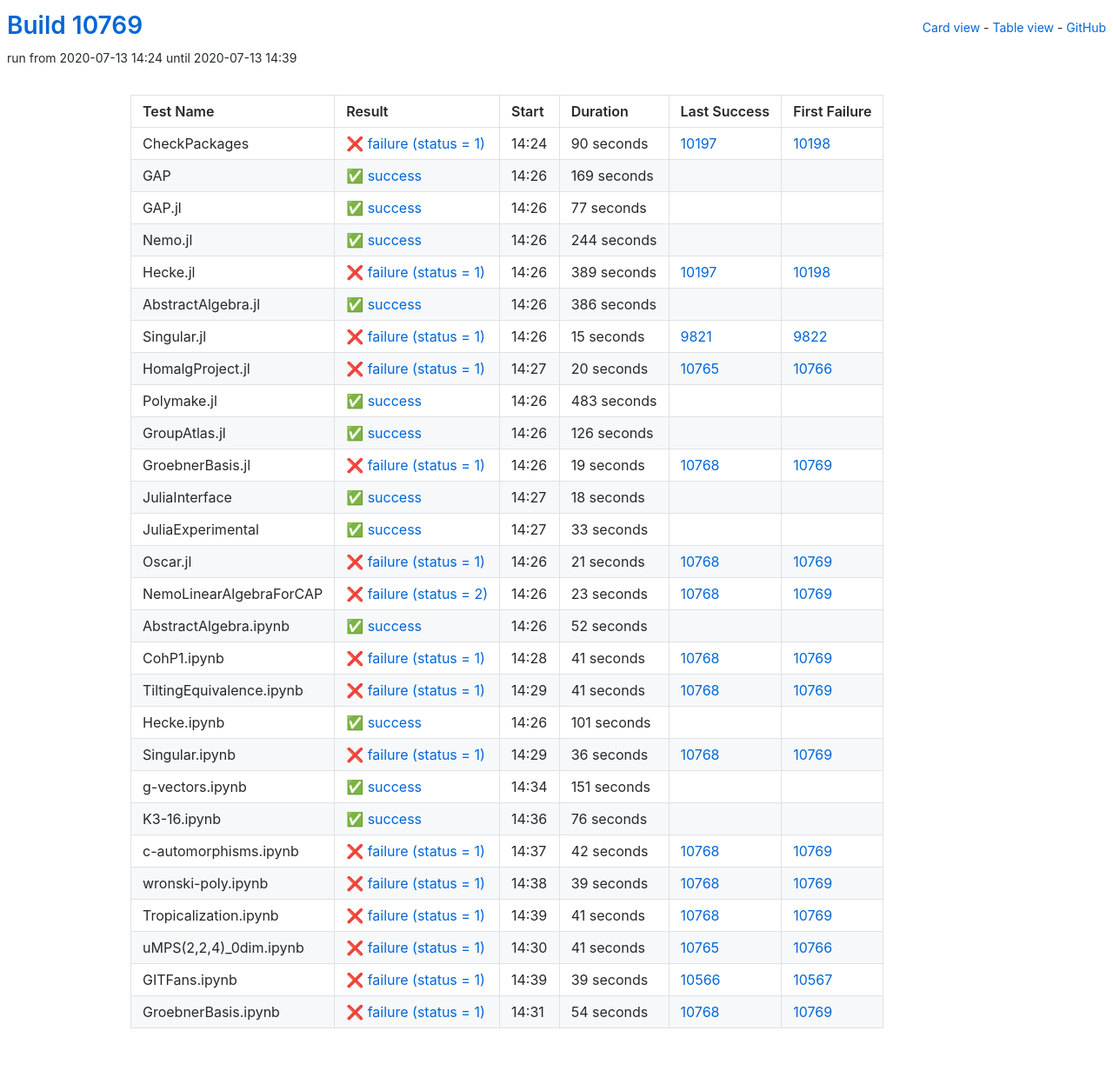
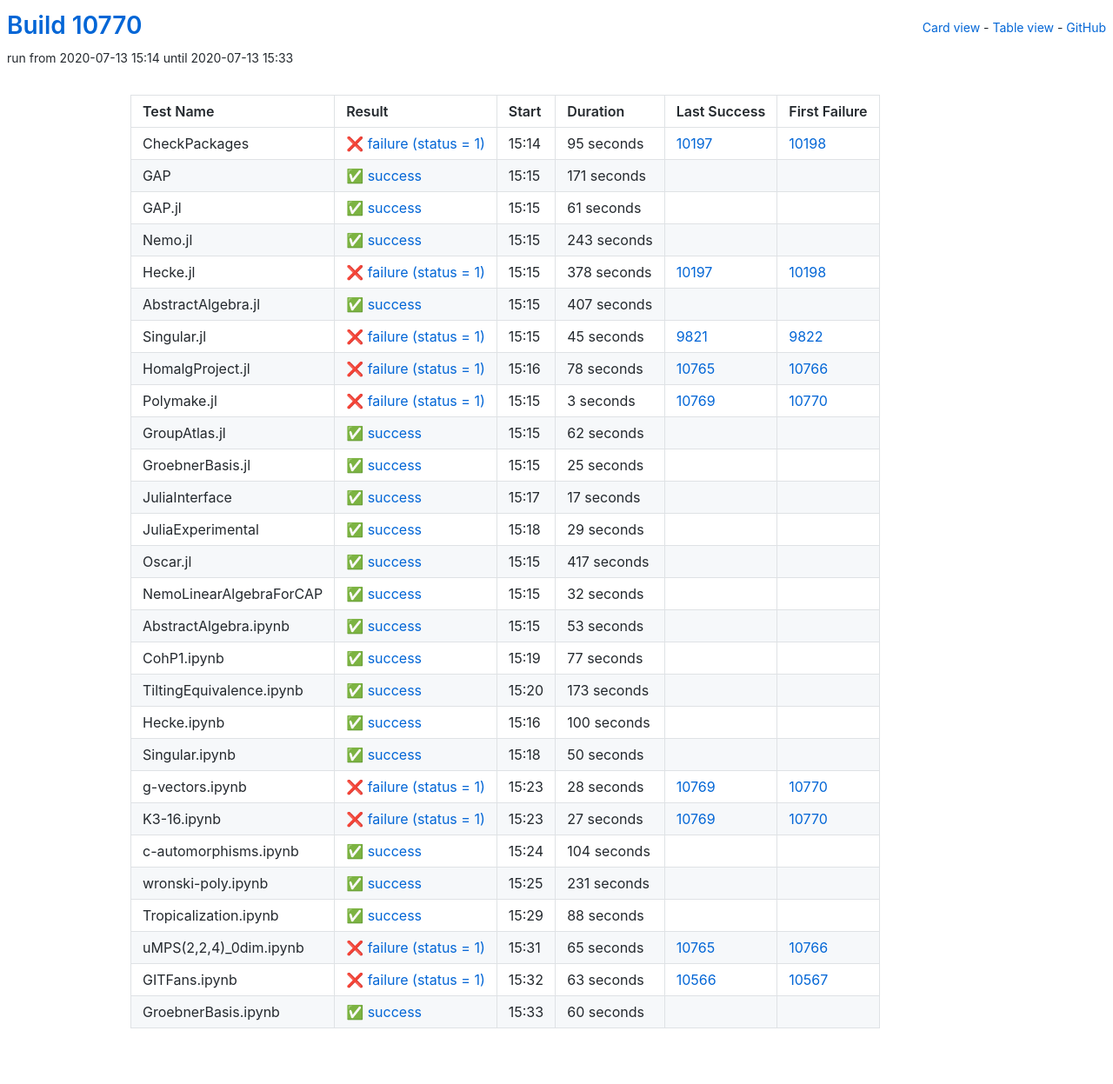
Before and after one commit to oscar-system/oscar-ci-status, a Jekyll site: the page built from table.html, in a window 1280 px wide. Shown: the whole page at 87% size. Built offline with Jekyll 4.4.1, drawn with Linux system fonts in a browser that asks for light colours.

Commit message:
Build #10770

```diff
--- a/_data/ci.yml
+++ b/_data/ci.yml
@@ -1,6 +1,6 @@
 ---
-build: 10769
-build_url: https://oscarci.mathematik.uni-kl.de/job/oscar/10769/
+build: 10770
+build_url: https://oscarci.mathematik.uni-kl.de/job/oscar/10770/
 job: oscar
 organization: oscar-system
 repo: oscar-ci-status
@@ -8,32 +8,200 @@
 tests:
 - name: CheckPackages
   id: checkpackages
-  log: https://oscarci.mathematik.uni-kl.de/job/oscar/10769/artifact/logs/build-10769/CheckPackages.log
-  start: 2020-07-13 14:24
+  log: https://oscarci.mathematik.uni-kl.de/job/oscar/10770/artifact/logs/build-10770/CheckPackages.log
+  start: 2020-07-13 15:14
   success: false
   exitcode: 1
   status: failure
-  duration: 90
+  duration: 95
   last_success: 10197
   last_success_url: https://oscarci.mathematik.uni-kl.de/job/oscar/10197/
   first_failure: 10198
   first_failure_url: https://oscarci.mathematik.uni-kl.de/job/oscar/10198/
 - name: GAP
   id: gap
-  log: https://oscarci.mathematik.uni-kl.de/job/oscar/10769/artifact/logs/build-10769/GAP.log
-  start: 2020-07-13 14:26
+  log: https://oscarci.mathematik.uni-kl.de/job/oscar/10770/artifact/logs/build-10770/GAP.log
+  start: 2020-07-13 15:15
   success: true
   exitcode: 0
   status: success
-  duration: 169
+  duration: 171
   last_success: false
   last_success_url:
   first_failure: false
   first_failure_url:
 - name: GAP.jl
   id: gap-jl
-  log: https://oscarci.mathematik.uni-kl.de/job/oscar/10769/artifact/logs/build-10769/GAP.jl.log
-  start: 2020-07-13 14:26
+  log: https://oscarci.mathematik.uni-kl.de/job/oscar/10770/artifact/logs/build-10770/GAP.jl.log
+  start: 2020-07-13 15:15
+  success: true
+  exitcode: 0
+  status: success
+  duration: 61
+  last_success: false
+  last_success_url:
+  first_failure: false
+  first_failure_url:
+- name: Nemo.jl
+  id: nemo-jl
+  log: https://oscarci.mathematik.uni-kl.de/job/oscar/10770/artifact/logs/build-10770/Nemo.jl.log
+  start: 2020-07-13 15:15
+  success: true
+  exitcode: 0
+  status: success
+  duration: 243
+  last_success: false
+  last_success_url:
+  first_failure: false
+  first_failure_url:
+- name: Hecke.jl
+  id: hecke-jl
+  log: https://oscarci.mathematik.uni-kl.de/job/oscar/10770/artifact/logs/build-10770/Hecke.jl.log
+  start: 2020-07-13 15:15
+  success: false
+  exitcode: 1
+  status: failure
+  duration: 378
+  last_success: 10197
+  last_success_url: https://oscarci.mathematik.uni-kl.de/job/oscar/10197/
+  first_failure: 10198
+  first_failure_url: https://oscarci.mathematik.uni-kl.de/job/oscar/10198/
+- name: AbstractAlgebra.jl
+  id: abstractalgebra-jl
+  log: https://oscarci.mathematik.uni-kl.de/job/oscar/10770/artifact/logs/build-10770/AbstractAlgebra.jl.log
+  start: 2020-07-13 15:15
+  success: true
+  exitcode: 0
+  status: success
+  duration: 407
+  last_success: false
+  last_success_url:
+  first_failure: false
+  first_failure_url:
+- name: Singular.jl
+  id: singular-jl
+  log: https://oscarci.mathematik.uni-kl.de/job/oscar/10770/artifact/logs/build-10770/Singular.jl.log
+  start: 2020-07-13 15:15
+  success: false
+  exitcode: 1
+  status: failure
+  duration: 45
+  last_success: 9821
+  last_success_url: https://oscarci.mathematik.uni-kl.de/job/oscar/9821/
+  first_failure: 9822
+  first_failure_url: https://oscarci.mathematik.uni-kl.de/job/oscar/9822/
+- name: HomalgProject.jl
+  id: homalgproject-jl
+  log: https://oscarci.mathematik.uni-kl.de/job/oscar/10770/artifact/logs/build-10770/HomalgProject.jl.log
+  start: 2020-07-13 15:16
+  success: false
+  exitcode: 1
+  status: failure
+  duration: 78
+  last_success: 10765
+  last_success_url: https://oscarci.mathematik.uni-kl.de/job/oscar/10765/
+  first_failure: 10766
+  first_failure_url: https://oscarci.mathematik.uni-kl.de/job/oscar/10766/
+- name: Polymake.jl
+  id: polymake-jl
+  log: https://oscarci.mathematik.uni-kl.de/job/oscar/10770/artifact/logs/build-10770/Polymake.jl.log
+  start: 2020-07-13 15:15
+  success: false
+  exitcode: 1
+  status: failure
+  duration: 3
+  last_success: 10769
+  last_success_url: https://oscarci.mathematik.uni-kl.de/job/oscar/10769/
+  first_failure: 10770
+  first_failure_url: https://oscarci.mathematik.uni-kl.de/job/oscar/10770/
+- name: GroupAtlas.jl
+  id: groupatlas-jl
+  log: https://oscarci.mathematik.uni-kl.de/job/oscar/10770/artifact/logs/build-10770/GroupAtlas.jl.log
+  start: 2020-07-13 15:15
+  success: true
+  exitcode: 0
+  status: success
+  duration: 62
+  last_success: false
+  last_success_url:
+  first_failure: false
+  first_failure_url:
+- name: GroebnerBasis.jl
+  id: groebnerbasis-jl
+  log: https://oscarci.mathematik.uni-kl.de/job/oscar/10770/artifact/logs/build-10770/GroebnerBasis.jl.log
+  start: 2020-07-13 15:15
+  success: true
+  exitcode: 0
+  status: success
+  duration: 25
+  last_success: false
+  last_success_url:
+  first_failure: false
+  first_failure_url:
+- name: JuliaInterface
+  id: juliainterface
+  log: https://oscarci.mathematik.uni-kl.de/job/oscar/10770/artifact/logs/build-10770/JuliaInterface.log
+  start: 2020-07-13 15:17
+  success: true
+  exitcode: 0
+  status: success
+  duration: 17
+  last_success: false
+  last_success_url:
+  first_failure: false
+  first_failure_url:
+- name: JuliaExperimental
+  id: juliaexperimental
+  log: https://oscarci.mathematik.uni-kl.de/job/oscar/10770/artifact/logs/build-10770/JuliaExperimental.log
+  start: 2020-07-13 15:18
+  success: true
+  exitcode: 0
+  status: success
+  duration: 29
+  last_success: false
+  last_success_url:
+  first_failure: false
+  first_failure_url:
+- name: Oscar.jl
+  id: oscar-jl
+  log: https://oscarci.mathematik.uni-kl.de/job/oscar/10770/artifact/logs/build-10770/Oscar.jl.log
+  start: 2020-07-13 15:15
+  success: true
+  exitcode: 0
+  status: success
+  duration: 417
+  last_success: false
+  last_success_url:
+  first_failure: false
+  first_failure_url:
+- name: NemoLinearAlgebraForCAP
+  id: nemolinearalgebraforcap
+  log: https://oscarci.mathematik.uni-kl.de/job/oscar/10770/artifact/logs/build-10770/NemoLinearAlgebraForCAP.log
+  start: 2020-07-13 15:15
+  success: true
+  exitcode: 0
+  status: success
+  duration: 32
+  last_success: false
+  last_success_url:
+  first_failure: false
+  first_failure_url:
+- name: AbstractAlgebra.ipynb
+  id: abstractalgebra-ipynb
+  log: https://oscarci.mathematik.uni-kl.de/job/oscar/10770/artifact/logs/build-10770/AbstractAlgebra.ipynb.log
+  start: 2020-07-13 15:15
+  success: true
+  exitcode: 0
+  status: success
+  duration: 53
+  last_success: false
+  last_success_url:
+  first_failure: false
+  first_failure_url:
+- name: CohP1.ipynb
+  id: cohp1-ipynb
+  log: https://oscarci.mathematik.uni-kl.de/job/oscar/10770/artifact/logs/build-10770/CohP1.ipynb.log
+  start: 2020-07-13 15:19
   success: true
   exitcode: 0
   status: success
@@ -42,303 +210,135 @@
   last_success_url:
   first_failure: false
   first_failure_url:
-- name: Nemo.jl
-  id: nemo-jl
-  log: https://oscarci.mathematik.uni-kl.de/job/oscar/10769/artifact/logs/build-10769/Nemo.jl.log
-  start: 2020-07-13 14:26
+- name: TiltingEquivalence.ipynb
+  id: tiltingequivalence-ipynb
+  log: https://oscarci.mathematik.uni-kl.de/job/oscar/10770/artifact/logs/build-10770/TiltingEquivalence.ipynb.log
+  start: 2020-07-13 15:20
   success: true
   exitcode: 0
   status: success
-  duration: 244
+  duration: 173
   last_success: false
   last_success_url:
   first_failure: false
   first_failure_url:
-- name: Hecke.jl
-  id: hecke-jl
-  log: https://oscarci.mathematik.uni-kl.de/job/oscar/10769/artifact/logs/build-10769/Hecke.jl.log
-  start: 2020-07-13 14:26
-  success: false
-  exitcode: 1
-  status: failure
-  duration: 389
-  last_success: 10197
-  last_success_url: https://oscarci.mathematik.uni-kl.de/job/oscar/10197/
-  first_failure: 10198
-  first_failure_url: https://oscarci.mathematik.uni-kl.de/job/oscar/10198/
-- name: AbstractAlgebra.jl
-  id: abstractalgebra-jl
-  log: https://oscarci.mathematik.uni-kl.de/job/oscar/10769/artifact/logs/build-10769/AbstractAlgebra.jl.log
-  start: 2020-07-13 14:26
+- name: Hecke.ipynb
+  id: hecke-ipynb
+  log: https://oscarci.mathematik.uni-kl.de/job/oscar/10770/artifact/logs/build-10770/Hecke.ipynb.log
+  start: 2020-07-13 15:16
   success: true
   exitcode: 0
   status: success
-  duration: 386
-  last_success: false
-  last_success_url:
-  first_failure: false
-  first_failure_url:
-- name: Singular.jl
-  id: singular-jl
-  log: https://oscarci.mathematik.uni-kl.de/job/oscar/10769/artifact/logs/build-10769/Singular.jl.log
-  start: 2020-07-13 14:26
-  success: false
-  exitcode: 1
-  status: failure
-  duration: 15
-  last_success: 9821
-  last_success_url: https://oscarci.mathematik.uni-kl.de/job/oscar/9821/
-  first_failure: 9822
-  first_failure_url: https://oscarci.mathematik.uni-kl.de/job/oscar/9822/
-- name: HomalgProject.jl
-  id: homalgproject-jl
-  log: https://oscarci.mathematik.uni-kl.de/job/oscar/10769/artifact/logs/build-10769/HomalgProject.jl.log
-  start: 2020-07-13 14:27
-  success: false
-  exitcode: 1
-  status: failure
-  duration: 20
-  last_success: 10765
-  last_success_url: https://oscarci.mathematik.uni-kl.de/job/oscar/10765/
-  first_failure: 10766
-  first_failure_url: https://oscarci.mathematik.uni-kl.de/job/oscar/10766/
-- name: Polymake.jl
-  id: polymake-jl
-  log: https://oscarci.mathematik.uni-kl.de/job/oscar/10769/artifact/logs/build-10769/Polymake.jl.log
-  start: 2020-07-13 14:26
-  success: true
-  exitcode: 0
-  status: success
-  duration: 483
-  last_success: false
-  last_success_url:
-  first_failure: false
-  first_failure_url:
-- name: GroupAtlas.jl
-  id: groupatlas-jl
-  log: https://oscarci.mathematik.uni-kl.de/job/oscar/10769/artifact/logs/build-10769/GroupAtlas.jl.log
-  start: 2020-07-13 14:26
-  success: true
-  exitcode: 0
-  status: success
-  duration: 126
-  last_success: false
-  last_success_url:
-  first_failure: false
-  first_failure_url:
-- name: GroebnerBasis.jl
-  id: groebnerbasis-jl
-  log: https://oscarci.mathematik.uni-kl.de/job/oscar/10769/artifact/logs/build-10769/GroebnerBasis.jl.log
-  start: 2020-07-13 14:26
-  success: false
-  exitcode: 1
-  status: failure
-  duration: 19
-  last_success: 10768
-  last_success_url: https://oscarci.mathematik.uni-kl.de/job/oscar/10768/
-  first_failure: 10769
-  first_failure_url: https://oscarci.mathematik.uni-kl.de/job/oscar/10769/
-- name: JuliaInterface
-  id: juliainterface
-  log: https://oscarci.mathematik.uni-kl.de/job/oscar/10769/artifact/logs/build-10769/JuliaInterface.log
-  start: 2020-07-13 14:27
-  success: true
-  exitcode: 0
-  status: success
-  duration: 18
-  last_success: false
-  last_success_url:
-  first_failure: false
-  first_failure_url:
-- name: JuliaExperimental
-  id: juliaexperimental
-  log: https://oscarci.mathematik.uni-kl.de/job/oscar/10769/artifact/logs/build-10769/JuliaExperimental.log
-  start: 2020-07-13 14:27
-  success: true
-  exitcode: 0
-  status: success
-  duration: 33
-  last_success: false
-  last_success_url:
-  first_failure: false
-  first_failure_url:
-- name: Oscar.jl
-  id: oscar-jl
-  log: https://oscarci.mathematik.uni-kl.de/job/oscar/10769/artifact/logs/build-10769/Oscar.jl.log
-  start: 2020-07-13 14:26
-  success: false
-  exitcode: 1
-  status: failure
-  duration: 21
-  last_success: 10768
-  last_success_url: https://oscarci.mathematik.uni-kl.de/job/oscar/10768/
-  first_failure: 10769
-  first_failure_url: https://oscarci.mathematik.uni-kl.de/job/oscar/10769/
-- name: NemoLinearAlgebraForCAP
-  id: nemolinearalgebraforcap
-  log: https://oscarci.mathematik.uni-kl.de/job/oscar/10769/artifact/logs/build-10769/NemoLinearAlgebraForCAP.log
-  start: 2020-07-13 14:26
-  success: false
-  exitcode: 2
-  status: failure
-  duration: 23
-  last_success: 10768
-  last_success_url: https://oscarci.mathematik.uni-kl.de/job/oscar/10768/
-  first_failure: 10769
-  first_failure_url: https://oscarci.mathematik.uni-kl.de/job/oscar/10769/
-- name: AbstractAlgebra.ipynb
-  id: abstractalgebra-ipynb
-  log: https://oscarci.mathematik.uni-kl.de/job/oscar/10769/artifact/logs/build-10769/AbstractAlgebra.ipynb.log
-  start: 2020-07-13 14:26
-  success: true
-  exitcode: 0
-  status: success
-  duration: 52
-  last_success: false
-  last_success_url:
-  first_failure: false
-  first_failure_url:
-- name: CohP1.ipynb
-  id: cohp1-ipynb
-  log: https://oscarci.mathematik.uni-kl.de/job/oscar/10769/artifact/logs/build-10769/CohP1.ipynb.log
-  start: 2020-07-13 14:28
-  success: false
-  exitcode: 1
-  status: failure
-  duration: 41
-  last_success: 10768
-  last_success_url: https://oscarci.mathematik.uni-kl.de/job/oscar/10768/
-  first_failure: 10769
-  first_failure_url: https://oscarci.mathematik.uni-kl.de/job/oscar/10769/
-- name: TiltingEquivalence.ipynb
-  id: tiltingequivalence-ipynb
-  log: https://oscarci.mathematik.uni-kl.de/job/oscar/10769/artifact/logs/build-10769/TiltingEquivalence.ipynb.log
-  start: 2020-07-13 14:29
-  success: false
-  exitcode: 1
-  status: failure
-  duration: 41
-  last_success: 10768
-  last_success_url: https://oscarci.mathematik.uni-kl.de/job/oscar/10768/
-  first_failure: 10769
-  first_failure_url: https://oscarci.mathematik.uni-kl.de/job/oscar/10769/
-- name: Hecke.ipynb
-  id: hecke-ipynb
-  log: https://oscarci.mathematik.uni-kl.de/job/oscar/10769/artifact/logs/build-10769/Hecke.ipynb.log
-  start: 2020-07-13 14:26
-  success: true
-  exitcode: 0
-  status: success
-  duration: 101
+  duration: 100
   last_success: false
   last_success_url:
   first_failure: false
   first_failure_url:
 - name: Singular.ipynb
   id: singular-ipynb
-  log: https://oscarci.mathematik.uni-kl.de/job/oscar/10769/artifact/logs/build-10769/Singular.ipynb.log
-  start: 2020-07-13 14:29
-  success: false
-  exitcode: 1
-  status: failure
-  duration: 36
-  last_success: 10768
-  last_success_url: https://oscarci.mathematik.uni-kl.de/job/oscar/10768/
-  first_failure: 10769
-  first_failure_url: https://oscarci.mathematik.uni-kl.de/job/oscar/10769/
-- name: g-vectors.ipynb
-  id: g-vectors-ipynb
-  log: https://oscarci.mathematik.uni-kl.de/job/oscar/10769/artifact/logs/build-10769/g-vectors.ipynb.log
-  start: 2020-07-13 14:34
+  log: https://oscarci.mathematik.uni-kl.de/job/oscar/10770/artifact/logs/build-10770/Singular.ipynb.log
+  start: 2020-07-13 15:18
   success: true
   exitcode: 0
   status: success
-  duration: 151
+  duration: 50
   last_success: false
   last_success_url:
   first_failure: false
   first_failure_url:
+- name: g-vectors.ipynb
+  id: g-vectors-ipynb
+  log: https://oscarci.mathematik.uni-kl.de/job/oscar/10770/artifact/logs/build-10770/g-vectors.ipynb.log
+  start: 2020-07-13 15:23
+  success: false
+  exitcode: 1
+  status: failure
+  duration: 28
+  last_success: 10769
+  last_success_url: https://oscarci.mathematik.uni-kl.de/job/oscar/10769/
+  first_failure: 10770
+  first_failure_url: https://oscarci.mathematik.uni-kl.de/job/oscar/10770/
 - name: K3-16.ipynb
   id: k3-16-ipynb
-  log: https://oscarci.mathematik.uni-kl.de/job/oscar/10769/artifact/logs/build-10769/K3-16.ipynb.log
-  start: 2020-07-13 14:36
+  log: https://oscarci.mathematik.uni-kl.de/job/oscar/10770/artifact/logs/build-10770/K3-16.ipynb.log
+  start: 2020-07-13 15:23
+  success: false
+  exitcode: 1
+  status: failure
+  duration: 27
+  last_success: 10769
+  last_success_url: https://oscarci.mathematik.uni-kl.de/job/oscar/10769/
+  first_failure: 10770
+  first_failure_url: https://oscarci.mathematik.uni-kl.de/job/oscar/10770/
+- name: c-automorphisms.ipynb
+  id: c-automorphisms-ipynb
+  log: https://oscarci.mathematik.uni-kl.de/job/oscar/10770/artifact/logs/build-10770/c-automorphisms.ipynb.log
+  start: 2020-07-13 15:24
   success: true
   exitcode: 0
   status: success
-  duration: 76
+  duration: 104
   last_success: false
   last_success_url:
   first_failure: false
   first_failure_url:
-- name: c-automorphisms.ipynb
-  id: c-automorphisms-ipynb
-  log: https://oscarci.mathematik.uni-kl.de/job/oscar/10769/artifact/logs/build-10769/c-automorphisms.ipynb.log
-  start: 2020-07-13 14:37
+- name: wronski-poly.ipynb
+  id: wronski-poly-ipynb
+  log: https://oscarci.mathematik.uni-kl.de/job/oscar/10770/artifact/logs/build-10770/wronski-poly.ipynb.log
+  start: 2020-07-13 15:25
+  success: true
+  exitcode: 0
+  status: success
+  duration: 231
+  last_success: false
+  last_success_url:
+  first_failure: false
+  first_failure_url:
+- name: Tropicalization.ipynb
+  id: tropicalization-ipynb
+  log: https://oscarci.mathematik.uni-kl.de/job/oscar/10770/artifact/logs/build-10770/Tropicalization.ipynb.log
+  start: 2020-07-13 15:29
+  success: true
+  exitcode: 0
+  status: success
+  duration: 88
+  last_success: false
+  last_success_url:
+  first_failure: false
+  first_failure_url:
+- name: uMPS(2,2,4)_0dim.ipynb
+  id: umps-2-2-4-0dim-ipynb
+  log: https://oscarci.mathematik.uni-kl.de/job/oscar/10770/artifact/logs/build-10770/uMPS-2-2-4-_0dim.ipynb.log
+  start: 2020-07-13 15:31
   success: false
   exitcode: 1
   status: failure
-  duration: 42
-  last_success: 10768
-  last_success_url: https://oscarci.mathematik.uni-kl.de/job/oscar/10768/
-  first_failure: 10769
-  first_failure_url: https://oscarci.mathematik.uni-kl.de/job/oscar/10769/
-- name: wronski-poly.ipynb
-  id: wronski-poly-ipynb
-  log: https://oscarci.mathematik.uni-kl.de/job/oscar/10769/artifact/logs/build-10769/wronski-poly.ipynb.log
-  start: 2020-07-13 14:38
-  success: false
-  exitcode: 1
-  status: failure
-  duration: 39
-  last_success: 10768
-  last_success_url: https://oscarci.mathematik.uni-kl.de/job/oscar/10768/
-  first_failure: 10769
-  first_failure_url: https://oscarci.mathematik.uni-kl.de/job/oscar/10769/
-- name: Tropicalization.ipynb
-  id: tropicalization-ipynb
-  log: https://oscarci.mathematik.uni-kl.de/job/oscar/10769/artifact/logs/build-10769/Tropicalization.ipynb.log
-  start: 2020-07-13 14:39
-  success: false
-  exitcode: 1
-  status: failure
-  duration: 41
-  last_success: 10768
-  last_success_url: https://oscarci.mathematik.uni-kl.de/job/oscar/10768/
-  first_failure: 10769
-  first_failure_url: https://oscarci.mathematik.uni-kl.de/job/oscar/10769/
-- name: uMPS(2,2,4)_0dim.ipynb
-  id: umps-2-2-4-0dim-ipynb
-  log: https://oscarci.mathematik.uni-kl.de/job/oscar/10769/artifact/logs/build-10769/uMPS-2-2-4-_0dim.ipynb.log
-  start: 2020-07-13 14:30
-  success: false
-  exitcode: 1
-  status: failure
-  duration: 41
+  duration: 65
   last_success: 10765
   last_success_url: https://oscarci.mathematik.uni-kl.de/job/oscar/10765/
   first_failure: 10766
   first_failure_url: https://oscarci.mathematik.uni-kl.de/job/oscar/10766/
 - name: GITFans.ipynb
   id: gitfans-ipynb
-  log: https://oscarci.mathematik.uni-kl.de/job/oscar/10769/artifact/logs/build-10769/GITFans.ipynb.log
-  start: 2020-07-13 14:39
+  log: https://oscarci.mathematik.uni-kl.de/job/oscar/10770/artifact/logs/build-10770/GITFans.ipynb.log
+  start: 2020-07-13 15:32
   success: false
   exitcode: 1
   status: failure
-  duration: 39
+  duration: 63
   last_success: 10566
   last_success_url: https://oscarci.mathematik.uni-kl.de/job/oscar/10566/
   first_failure: 10567
   first_failure_url: https://oscarci.mathematik.uni-kl.de/job/oscar/10567/
 - name: GroebnerBasis.ipynb
   id: groebnerbasis-ipynb
-  log: https://oscarci.mathematik.uni-kl.de/job/oscar/10769/artifact/logs/build-10769/GroebnerBasis.ipynb.log
-  start: 2020-07-13 14:31
-  success: false
-  exitcode: 1
-  status: failure
-  duration: 54
-  last_success: 10768
-  last_success_url: https://oscarci.mathematik.uni-kl.de/job/oscar/10768/
-  first_failure: 10769
-  first_failure_url: https://oscarci.mathematik.uni-kl.de/job/oscar/10769/
+  log: https://oscarci.mathematik.uni-kl.de/job/oscar/10770/artifact/logs/build-10770/GroebnerBasis.ipynb.log
+  start: 2020-07-13 15:33
+  success: true
+  exitcode: 0
+  status: success
+  duration: 60
+  last_success: false
+  last_success_url:
+  first_failure: false
+  first_failure_url:
```
Also changed, not shown: README.md.
